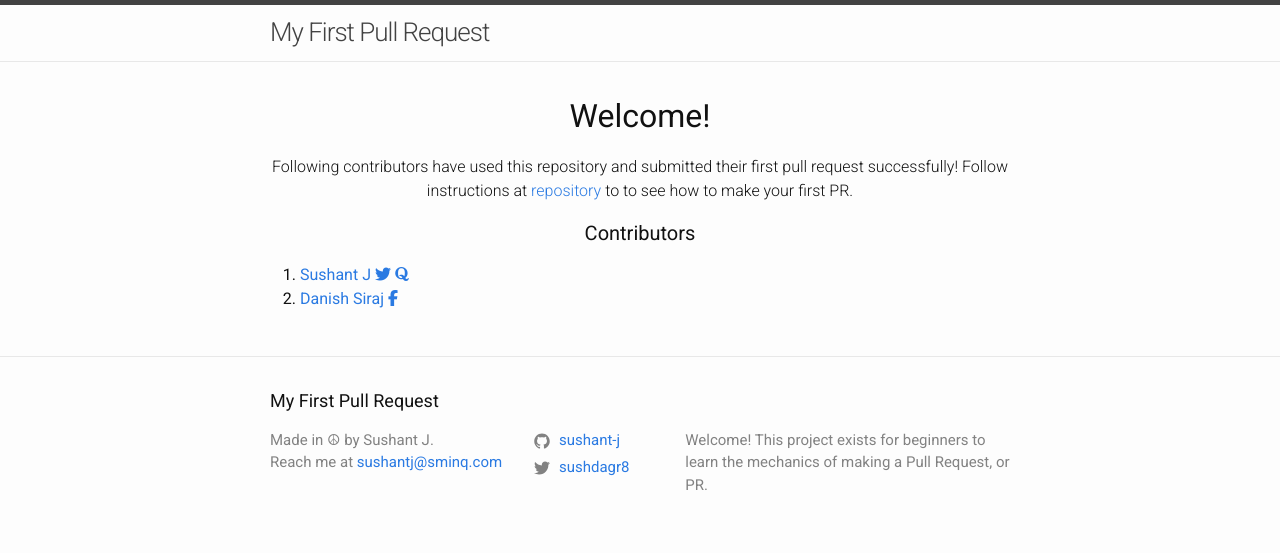
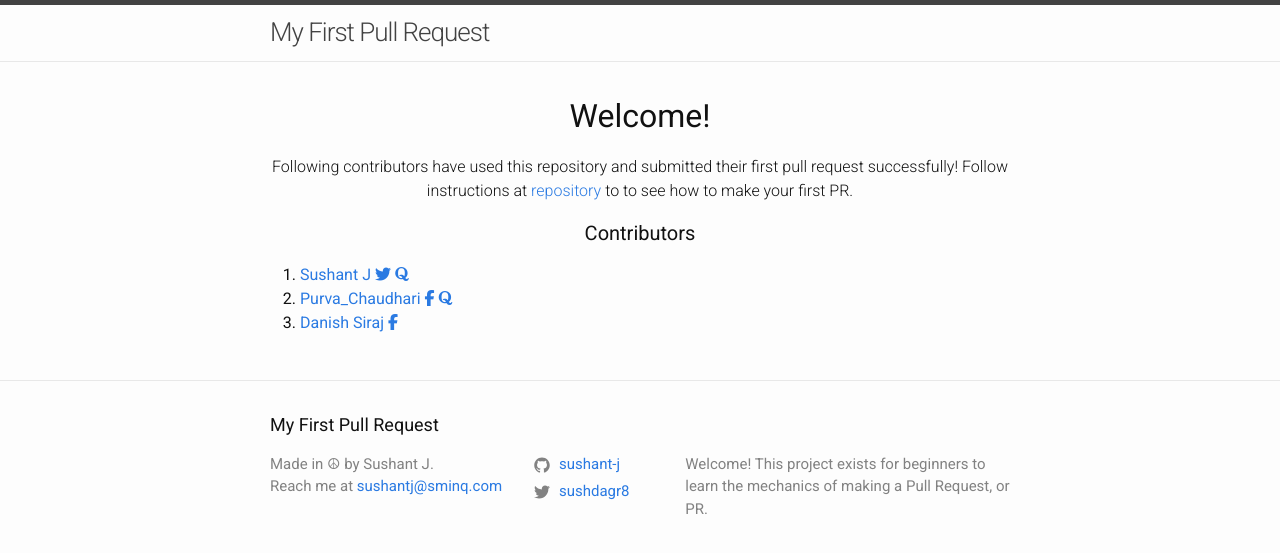
Before and after one commit to sushant-j/my-first-pull-request, a Jekyll site: the page built from index.md, in a window 1280 px wide. Shown: the top 553 px of the page. Built offline with Jekyll 4.4.1, drawn with Linux system fonts in a browser that asks for light colours; nearby versions of some CDN libraries.

Commit message:
pulling request (#37)
* pulling request

* changes

* changes

* changes 2

```diff
--- a/_layouts/home.html
+++ b/_layouts/home.html
@@ -22,7 +22,17 @@
         <i class="fa fa-quora"></i>
       </a>
     </li>
-
+    <li>
+      <a href="https://github.com/purva11198/">
+        Purva_Chaudhari
+      </a>
+      <a href="https://www.facebook.com/profile/Purva Chaudhari">
+        <i class="fa fa-facebook"></i>
+      </a>
+      <a href="https://www.quora.com/profile/Purva-Chaudhari">
+        <i class="fa fa-quora"></i>
+      </a>
+    </li>
     <li>
       <a href="https://github.com/DanishSiraj">
         Danish Siraj
```
